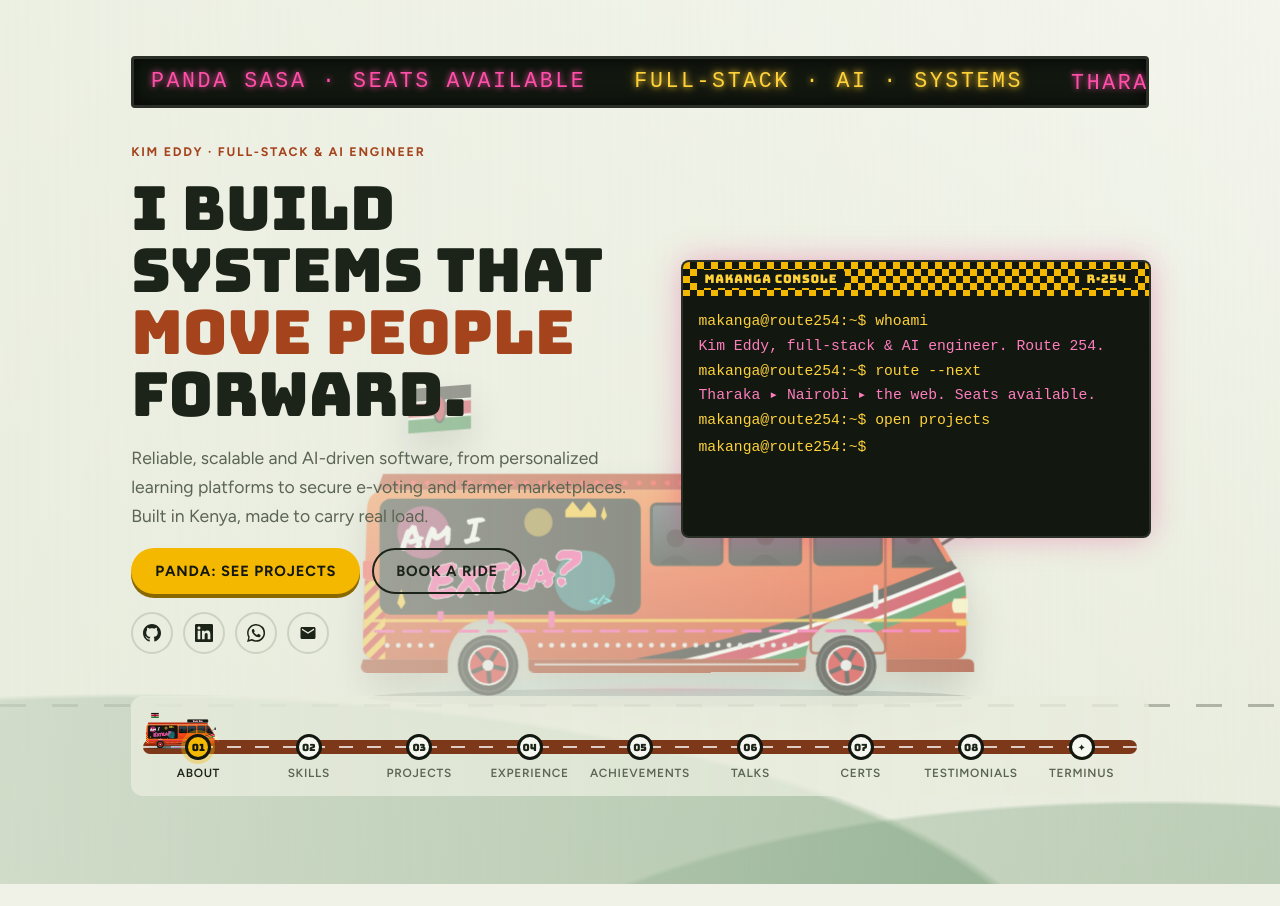
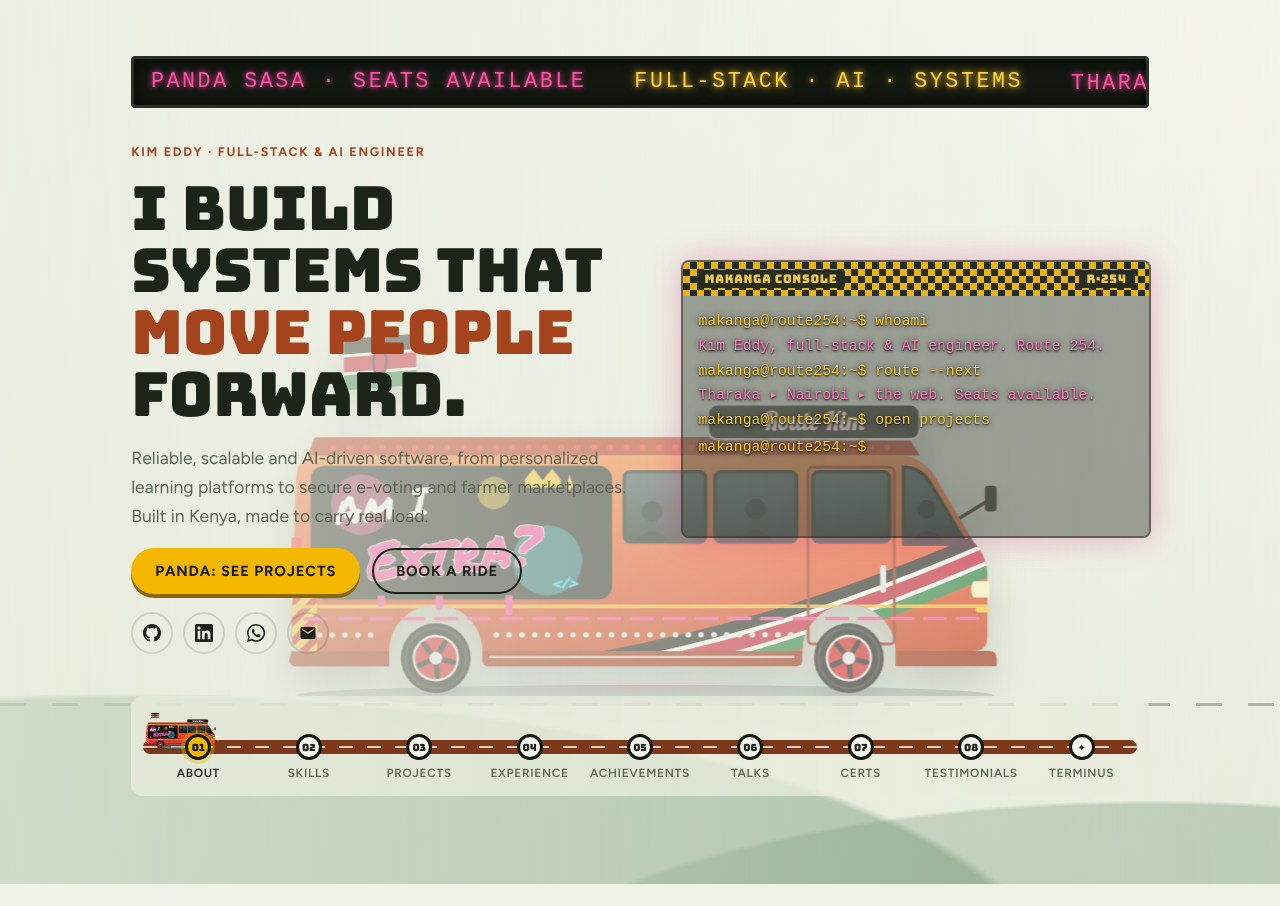
Before and after one commit to Kim-254-de/kim-portfolio, a Django app: page / in a window 1280 px wide. Shown: the part 64-970 px from the top of the page. Run offline with Django 5.2, Linux system fonts and the light colour scheme; data that the repository does not hold is empty; some web fonts are replaced.

Commit message:
Clear glass makanga console and larger hero nganya
Co-Authored-By: Claude Opus 5.5 <noreply@anthropic.com>

```diff
--- a/static/styles.css
+++ b/static/styles.css
@@ -198,7 +198,7 @@ section:nth-of-type(even):not(.hero) { background: color-mix(in srgb, var(--pape
 .hero-grid { position: relative; z-index: 2; }
 .hero-bg { position: absolute; inset: 0; z-index: 0; overflow: hidden; pointer-events: none; }
 .nganya-stage {
-  --ng-w: clamp(360px, 52vw, 760px);
+  --ng-w: clamp(410px, 60vw, 880px);
   position: absolute; left: 0; right: 0; bottom: clamp(96px, 14vw, 170px);
   height: calc(var(--ng-w) * .5);
 }
@@ -245,7 +245,7 @@ section:nth-of-type(even):not(.hero) { background: color-mix(in srgb, var(--pape
     color-mix(in srgb, var(--ground) 15%, transparent) 100%);
 }
 @media (max-width: 860px) {
-  .nganya-stage { --ng-w: clamp(280px, 82vw, 520px); bottom: auto; top: 34%; }
+  .nganya-stage { --ng-w: clamp(310px, 90vw, 580px); bottom: auto; top: 34%; }
   .hero-scrim { background: color-mix(in srgb, var(--ground) 55%, transparent); }
 }
 @media (prefers-reduced-motion: reduce) {
@@ -327,10 +327,15 @@ section:nth-of-type(even):not(.hero) { background: color-mix(in srgb, var(--pape
 
 /* ---------- 6. Makanga console (terminal) ---------- */
 .makanga {
-  background: var(--board); color: var(--board-text); border-radius: var(--radius);
+  /* clear glass: the nganya stays visible as it drives behind the console */
+  background: color-mix(in srgb, var(--board) 38%, transparent);
+  color: var(--board-text); border-radius: var(--radius);
   font: .92rem/1.55 var(--font-led); overflow: hidden; min-width: 0;
-  box-shadow: 0 0 0 2px #2a2f27, 0 0 32px color-mix(in srgb, var(--neon) 35%, transparent);
+  box-shadow: 0 0 0 2px color-mix(in srgb, #2a2f27 70%, transparent), 0 0 32px color-mix(in srgb, var(--neon) 35%, transparent);
+  text-shadow: 0 1px 2px rgba(0, 0, 0, .9), 0 0 6px rgba(0, 0, 0, .7);
 }
+.makanga .term-bar { opacity: .85; }
+.makanga .term-bar span { text-shadow: none; }
 .term-bar {
   display: flex; align-items: center; justify-content: space-between; gap: 10px;
   padding: 8px 14px; background: var(--checker);
```
